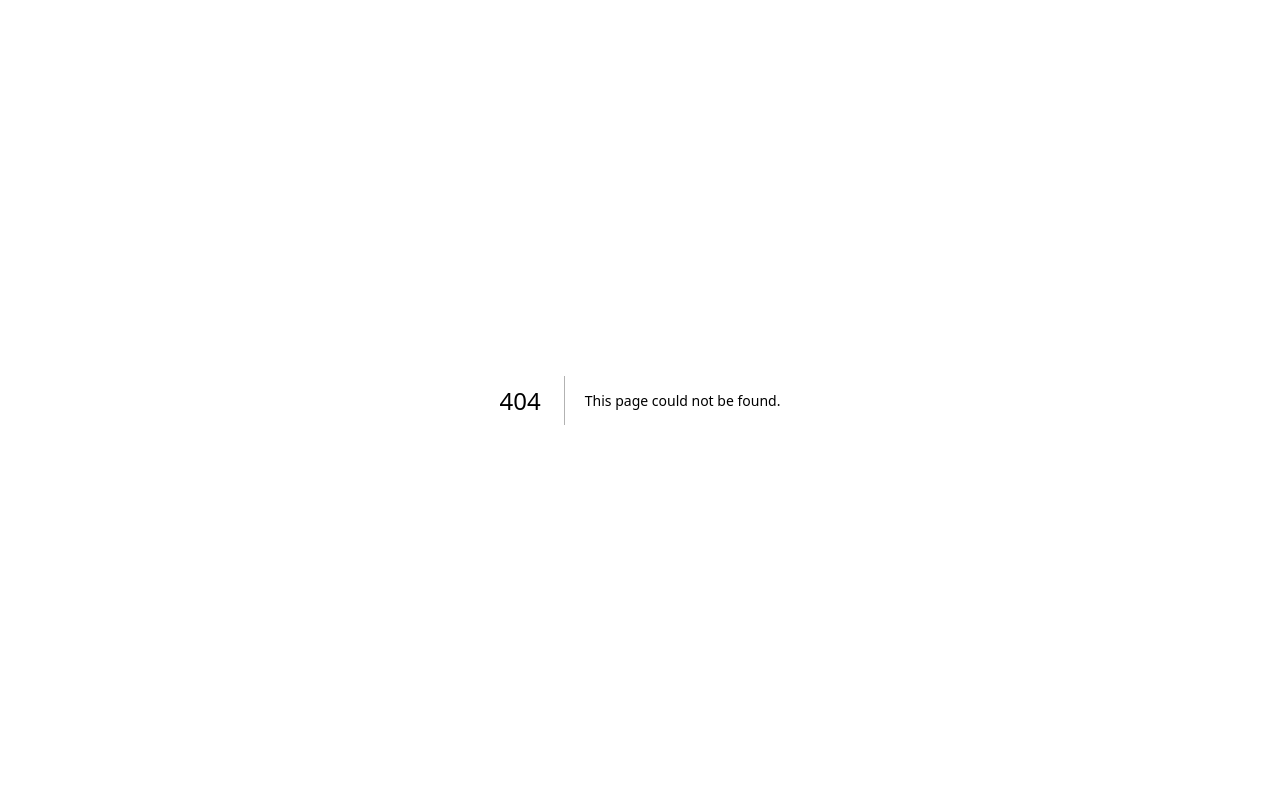
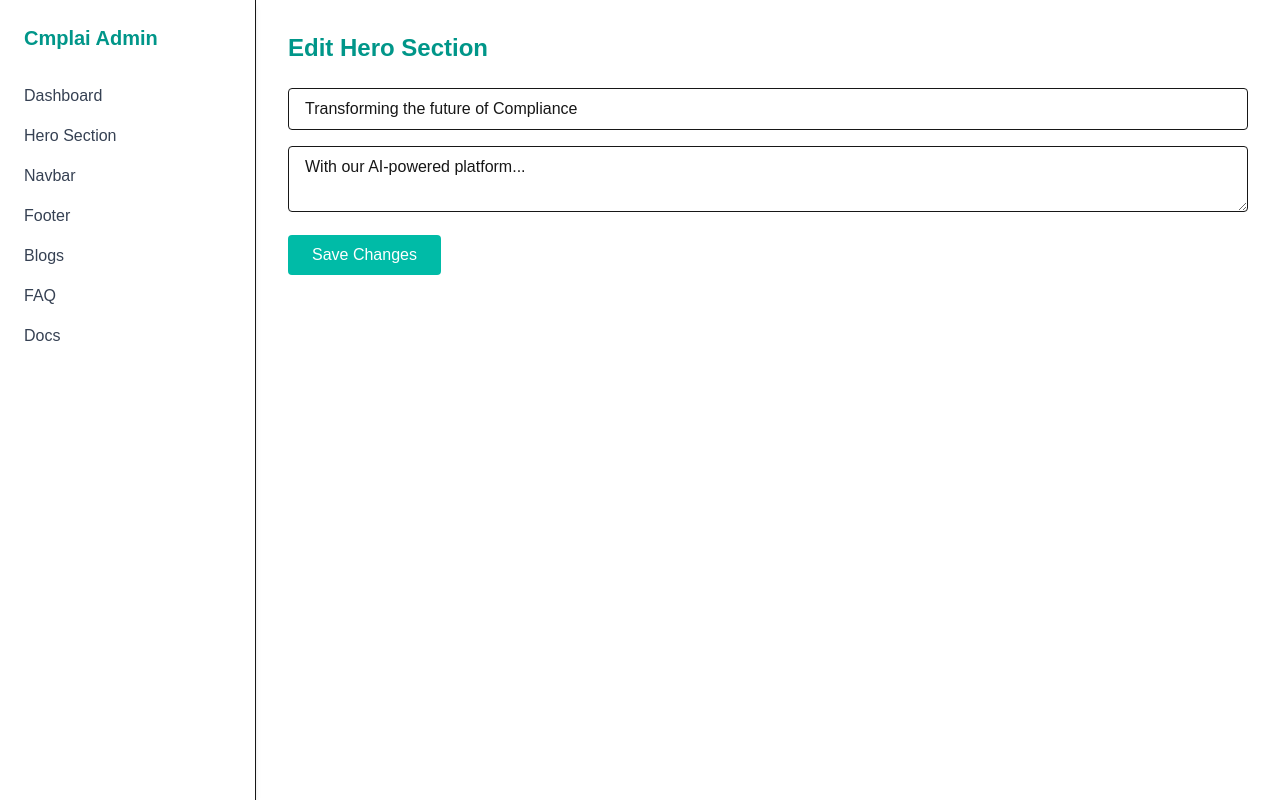
Before and after one commit to Narsimha1729/cmplai-adv, a Next.js app: page /admin/hero in a window 1280 px wide. Before the commit this address had no page. Built offline with nearby package versions, Linux system fonts and the light colour scheme.

Commit message:
Finished

```diff
--- a/app/admin/dashboard/layout.jsx
+++ /dev/null
@@ -1,23 +0,0 @@
-'use client';
-import Link from 'next/link';
-
-export default function AdminLayout({ children }) {
-  return (
-    <div className="min-h-screen flex">
-      {/* Sidebar */}
-      <aside className="w-64 bg-gray-100 p-6 shadow-md">
-        <h2 className="text-xl font-bold mb-6 text-teal-600">Admin Panel</h2>
-        <nav className="space-y-4">
-          <Link href="/admin/dashboard/home" className="text-gray-700 hover:text-teal-500">Home Section</Link>
-          <Link href="/admin/dashboard/navbar" className="text-gray-700 hover:text-teal-500">Navbar</Link>
-          <Link href="/admin/dashboard/footer" className="text-gray-700 hover:text-teal-500">Footer</Link>
-          <Link href="/admin/dashboard/blogs" className="text-gray-700 hover:text-teal-500">Blogs</Link>
-          <Link href="/admin/dashboard/faq" className="text-gray-700 hover:text-teal-500">FAQ</Link>
-        </nav>
-      </aside>
-
-      {/* Main content */}
-      <main className="flex-1 p-10 bg-white">{children}</main>
-    </div>
-  );
-}
--- a/app/admin/dashboard/page.jsx
+++ /dev/null
@@ -1,8 +0,0 @@
-export default function AdminDashboardHome() {
-  return (
-    <main className="min-h-screen p-6 bg-gray-50">
-      <h1 className="text-3xl font-bold text-teal-600">Welcome, Admin</h1>
-      <p className="text-gray-600 mt-2">Use the sidebar to edit website sections.</p>
-    </main>
-  );
-}
--- /dev/null
+++ b/app/admin/hero/page.jsx
@@ -0,0 +1,34 @@
+"use client";
+import { useState } from "react";
+
+export default function HeroEditor() {
+  const [heading, setHeading] = useState("Transforming the future of Compliance");
+  const [subheading, setSubheading] = useState("With our AI-powered platform...");
+
+  const handleSave = () => {
+    alert("Saved! (You can later integrate with a database or JSON file.)");
+  };
+
+  return (
+    <div>
+      <h2 className="text-2xl font-bold text-teal-600 mb-6">Edit Hero Section</h2>
+      <div className="space-y-4">
+        <input
+          value={heading}
+          onChange={(e) => setHeading(e.target.value)}
+          className="w-full border px-4 py-2 rounded"
+          placeholder="Hero Heading"
+        />
+        <textarea
+          value={subheading}
+          onChange={(e) => setSubheading(e.target.value)}
+          className="w-full border px-4 py-2 rounded"
+          placeholder="Hero Subheading"
+        ></textarea>
+        <button onClick={handleSave} className="bg-teal-500 text-white px-6 py-2 rounded">
+          Save Changes
+        </button>
+      </div>
+    </div>
+  );
+}
--- a/app/admin/home/page.jsx
+++ /dev/null
@@ -1,37 +0,0 @@
-'use client';
-import { useState } from 'react';
-
-export default function HomeEditor() {
-  const [heading, setHeading] = useState('Transforming the future of Compliance');
-  const [subheading, setSubheading] = useState('AI-powered compliance platform');
-
-  return (
-    <div>
-      <h1 className="text-2xl font-bold mb-6 text-teal-600">Edit Home Section</h1>
-
-      <label className="block mb-4">
-        <span className="block text-gray-700 mb-2">Main Heading</span>
-        <input
-          type="text"
-          value={heading}
-          onChange={(e) => setHeading(e.target.value)}
-          className="w-full px-4 py-2 border rounded-md"
-        />
-      </label>
-
-      <label className="block mb-6">
-        <span className="block text-gray-700 mb-2">Subheading</span>
-        <input
-          type="text"
-          value={subheading}
-          onChange={(e) => setSubheading(e.target.value)}
-          className="w-full px-4 py-2 border rounded-md"
-        />
-      </label>
-
-      <button className="px-6 py-2 bg-teal-500 text-white rounded-md hover:bg-cyan-600">
-        Save Changes
-      </button>
-    </div>
-  );
-}
--- /dev/null
+++ b/app/admin/layout.jsx
@@ -0,0 +1,32 @@
+export const metadata = {
+  title: "Admin – Cmplai",
+};
+
+export default function AdminLayout({ children }) {
+  return (
+    <html lang="en">
+      <body className="bg-gray-50">
+        <div className="flex min-h-screen">
+          {/* Sidebar */}
+          <aside className="w-64 bg-white border-r p-6 shadow-md">
+            <h2 className="text-xl font-bold mb-8 text-teal-600">Cmplai Admin</h2>
+            <nav className="space-y-4">
+              <a href="/admin" className="block text-gray-700 hover:text-teal-500">Dashboard</a>
+              <a href="/admin/hero" className="block text-gray-700 hover:text-teal-500">Hero Section</a>
+              <a href="/admin/navbar" className="block text-gray-700 hover:text-teal-500">Navbar</a>
+              <a href="/admin/footer" className="block text-gray-700 hover:text-teal-500">Footer</a>
+              <a href="/admin/blogs" className="block text-gray-700 hover:text-teal-500">Blogs</a>
+              <a href="/admin/faq" className="block text-gray-700 hover:text-teal-500">FAQ</a>
+              <a href="/admin/docs" className="block text-gray-700 hover:text-teal-500">Docs</a>
+            </nav>
+          </aside>
+
+          {/* Main Content */}
+          <main className="flex-1 p-8">
+            {children}
+          </main>
+        </div>
+      </body>
+    </html>
+  );
+}
--- a/app/admin/login/page.jsx
+++ /dev/null
@@ -1,37 +0,0 @@
-'use client';
-import { useRouter } from 'next/navigation';
-import { useState } from 'react';
-
-export default function AdminLogin() {
-  const router = useRouter();
-  const [password, setPassword] = useState('');
-
-  const handleLogin = () => {
-    if (password === 'admin123') {
-      router.push('/admin/dashboard');
-    } else {
-      alert('Incorrect password!');
-    }
-  };
-
-  return (
-    <div className="h-screen flex items-center justify-center bg-gray-100">
-      <div className="bg-white p-10 rounded-xl shadow-md">
-        <h1 className="text-xl font-semibold mb-4">Admin Login</h1>
-        <input
-          type="password"
-          placeholder="Enter admin password"
-          className="border px-4 py-2 rounded-md w-full mb-4"
-          value={password}
-          onChange={(e) => setPassword(e.target.value)}
-        />
-        <button
-          onClick={handleLogin}
-          className="w-full bg-teal-500 text-white py-2 rounded-md hover:bg-cyan-600"
-        >
-          Login
-        </button>
-      </div>
-    </div>
-  );
-}
--- a/app/admin/page.jsx
+++ b/app/admin/page.jsx
@@ -1,13 +1,8 @@
-'use client';
-import { useEffect } from 'react';
-import { useRouter } from 'next/navigation';
-
-export default function AdminRootRedirect() {
-  const router = useRouter();
-
-  useEffect(() => {
-    router.replace('/admin/login');
-  }, [router]);
-
-  return null;
+export default function AdminDashboard() {
+  return (
+    <div>
+      <h1 className="text-3xl font-bold mb-4 text-teal-600">Welcome, Admin</h1>
+      <p className="text-gray-600">Use the sidebar to edit different sections of the website.</p>
+    </div>
+  );
 }
```
Also changed, not shown: app/admin/blogs/page.jsx (deleted), app/admin/faq/page.jsx (deleted), app/admin/footer/page.jsx (deleted), app/admin/navbar/page.jsx (deleted).
